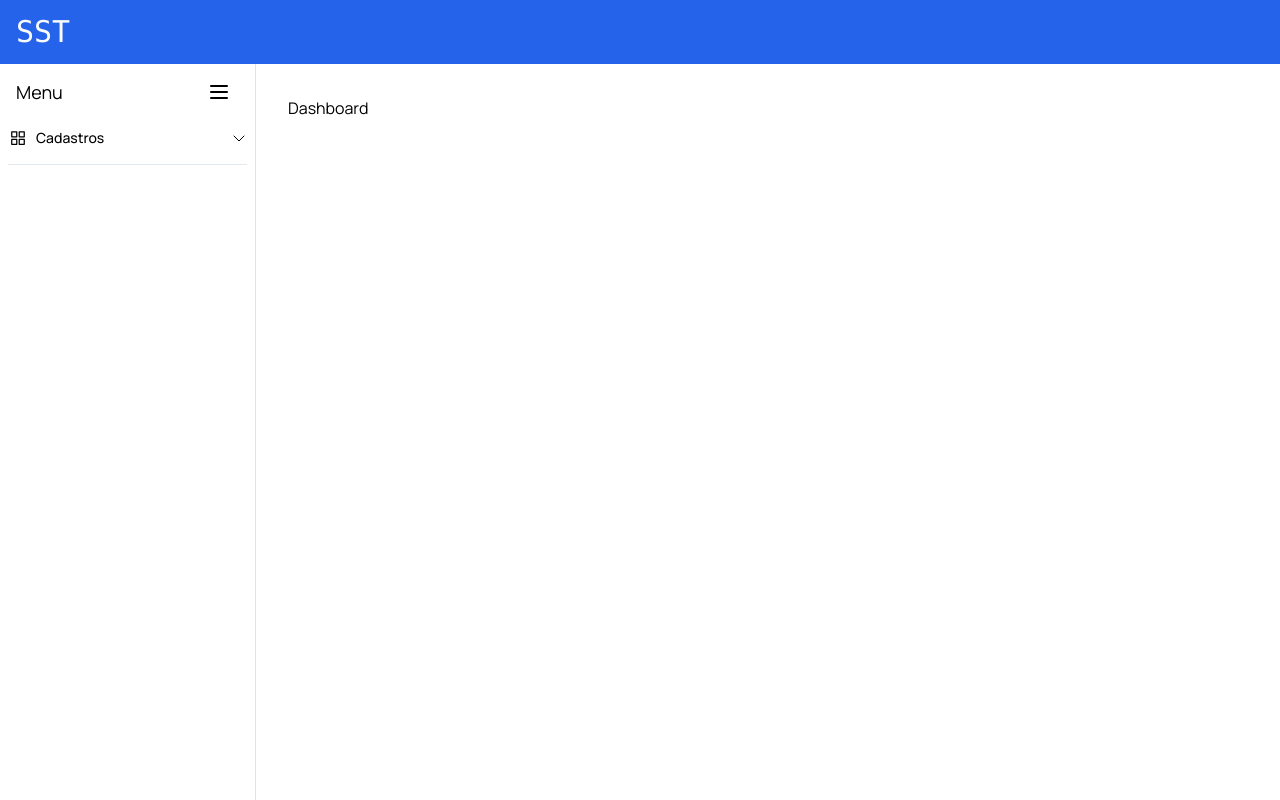
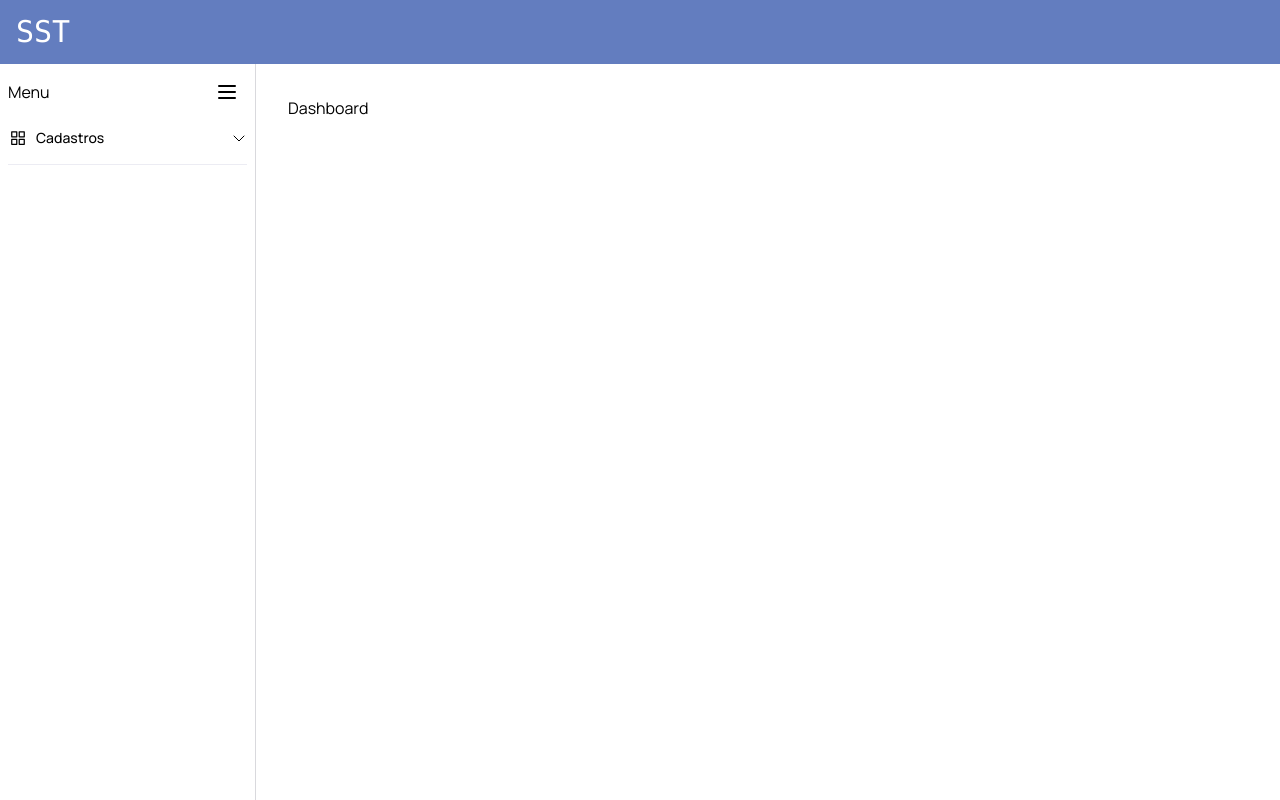
Before and after one commit to silvestr3/sst-web, a Next.js app: page / in a window 1280 px wide. Built offline with nearby package versions, Linux system fonts and the light colour scheme.

Commit message:
feat: Add custom theme

```diff
--- a/src/components/global/Sidebar/AccordionMenuItem.tsx
+++ b/src/components/global/Sidebar/AccordionMenuItem.tsx
@@ -29,10 +29,10 @@ export const AccordionMenuItem = ({
     >
       <TooltipProvider delayDuration={0}>
         <Tooltip>
-          <TooltipTrigger asChild>
+          <TooltipTrigger className="opacity-70 hover:opacity-100" asChild>
             <a
               className={cn([
-                "flex items-center py-1 rounded-lg w-full justify-start text-sm",
+                "flex items-center py-1 rounded-lg w-full h-full justify-start text-sm",
                 isCollapsed && "justify-center",
               ])}
               href={href}
--- a/src/components/global/Sidebar/index.tsx
+++ b/src/components/global/Sidebar/index.tsx
@@ -65,8 +65,8 @@ export function Sidebar() {
         isCollapsed ? "w-16" : "w-64",
       ])}
     >
-      <div className="flex items-center justify-between px-3">
-        {!isCollapsed && <span className="text-lg">Menu</span>}
+      <div className="flex items-center justify-between px-1">
+        {!isCollapsed && <span className="text-base">Menu</span>}
         <Button
           type="button"
           variant={"ghost"}
--- a/src/styles/globals.css
+++ b/src/styles/globals.css
@@ -27,58 +27,48 @@ body {
 
 @layer base {
   :root {
-    --background: 0 0% 100%;
-    --foreground: 222.2 84% 4.9%;
-    --card: 0 0% 100%;
-    --card-foreground: 222.2 84% 4.9%;
-    --popover: 0 0% 100%;
-    --popover-foreground: 222.2 84% 4.9%;
-    --primary: 221.2 83.2% 53.3%;
-    --primary-foreground: 210 40% 98%;
-    --secondary: 210 40% 96.1%;
-    --secondary-foreground: 222.2 47.4% 11.2%;
-    --muted: 210 40% 96.1%;
-    --muted-foreground: 215.4 16.3% 46.9%;
-    --accent: 210 40% 96.1%;
-    --accent-foreground: 222.2 47.4% 11.2%;
-    --destructive: 0 84.2% 60.2%;
-    --destructive-foreground: 210 40% 98%;
-    --border: 214.3 31.8% 91.4%;
-    --input: 214.3 31.8% 91.4%;
-    --ring: 221.2 83.2% 53.3%;
-    --radius: 1rem;
-    --chart-1: 12 76% 61%;
-    --chart-2: 173 58% 39%;
-    --chart-3: 197 37% 24%;
-    --chart-4: 43 74% 66%;
-    --chart-5: 27 87% 67%;
+    --background: 240 33% 99%;
+    --foreground: 229 26% 28%;
+    --muted: 240 12% 90%;
+    --muted-foreground: 240 12% 30%;
+    --popover: 240 33% 96%;
+    --popover-foreground: 229 26% 18%;
+    --card: 240 33% 97%;
+    --card-foreground: 229 26% 23%;
+    --border: 240 23% 94%;
+    --input: 240 23% 91%;
+    --primary: 223 42% 57%;
+    --primary-foreground: 0 0% 100%;
+    --secondary: 223 30% 75%;
+    --secondary-foreground: 223 30% 15%;
+    --accent: 240 33% 84%;
+    --accent-foreground: 240 33% 24%;
+    --destructive: 10 88% 24%;
+    --destructive-foreground: 10 88% 84%;
+    --ring: 223 42% 57%;
+    --radius: 0.5rem;
   }
 
   .dark {
-    --background: 222.2 84% 4.9%;
-    --foreground: 210 40% 98%;
-    --card: 222.2 84% 4.9%;
-    --card-foreground: 210 40% 98%;
-    --popover: 222.2 84% 4.9%;
-    --popover-foreground: 210 40% 98%;
-    --primary: 217.2 91.2% 59.8%;
-    --primary-foreground: 222.2 47.4% 11.2%;
-    --secondary: 217.2 32.6% 17.5%;
-    --secondary-foreground: 210 40% 98%;
-    --muted: 217.2 32.6% 17.5%;
-    --muted-foreground: 215 20.2% 65.1%;
-    --accent: 217.2 32.6% 17.5%;
-    --accent-foreground: 210 40% 98%;
-    --destructive: 0 62.8% 30.6%;
-    --destructive-foreground: 210 40% 98%;
-    --border: 217.2 32.6% 17.5%;
-    --input: 217.2 32.6% 17.5%;
-    --ring: 224.3 76.3% 48%;
-    --chart-1: 220 70% 50%;
-    --chart-2: 160 60% 45%;
-    --chart-3: 30 80% 55%;
-    --chart-4: 280 65% 60%;
-    --chart-5: 340 75% 55%;
+    --background: 240 33% 99%;
+    --foreground: 229 26% 28%;
+    --muted: 240 12% 90%;
+    --muted-foreground: 240 12% 30%;
+    --popover: 240 33% 96%;
+    --popover-foreground: 229 26% 18%;
+    --card: 240 33% 97%;
+    --card-foreground: 229 26% 23%;
+    --border: 240 23% 94%;
+    --input: 240 23% 91%;
+    --primary: 223 42% 57%;
+    --primary-foreground: 0 0% 100%;
+    --secondary: 223 30% 75%;
+    --secondary-foreground: 223 30% 15%;
+    --accent: 240 33% 84%;
+    --accent-foreground: 240 33% 24%;
+    --destructive: 10 88% 24%;
+    --destructive-foreground: 10 88% 84%;
+    --ring: 223 42% 57%;
   }
 }
 
```
